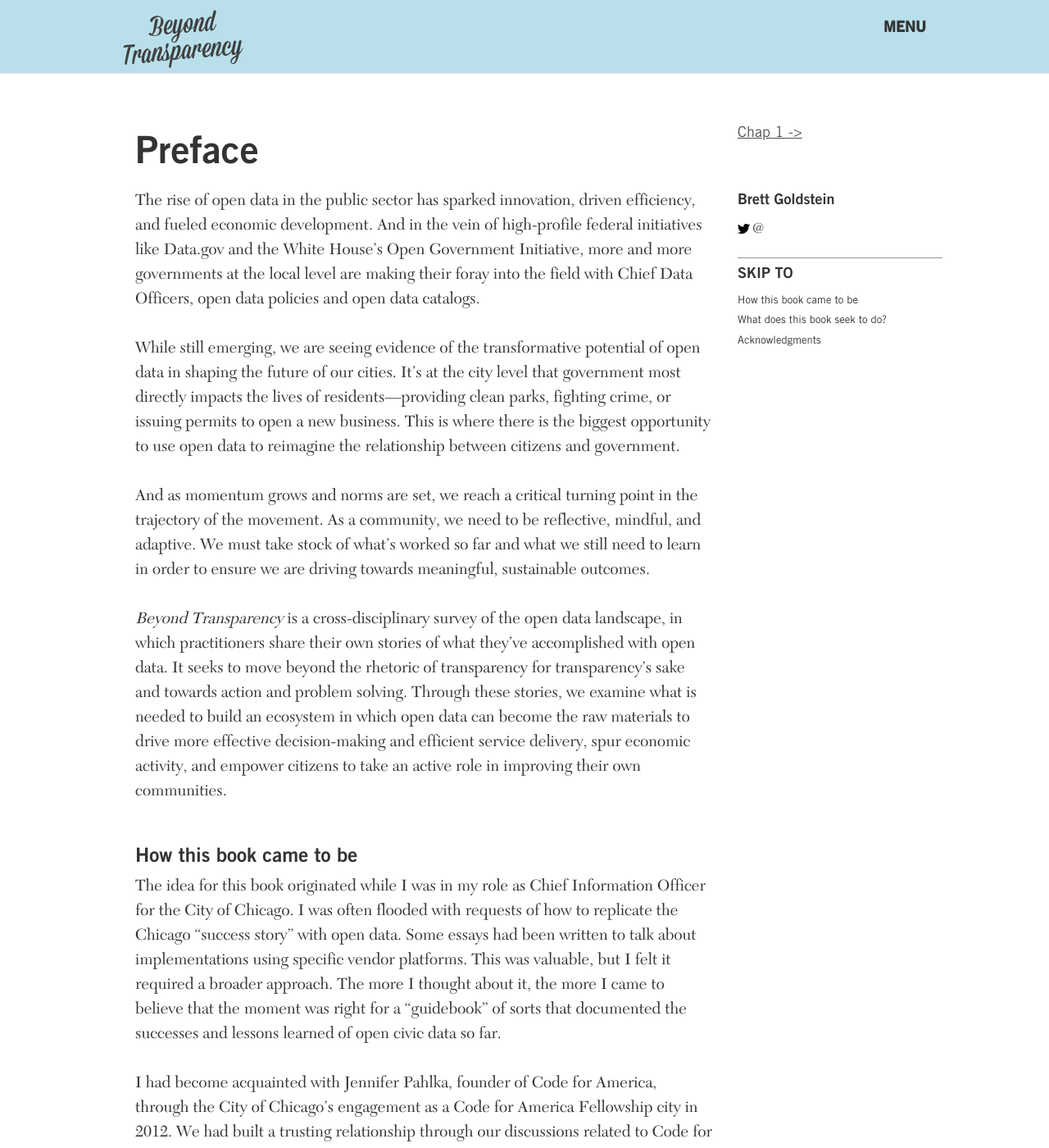
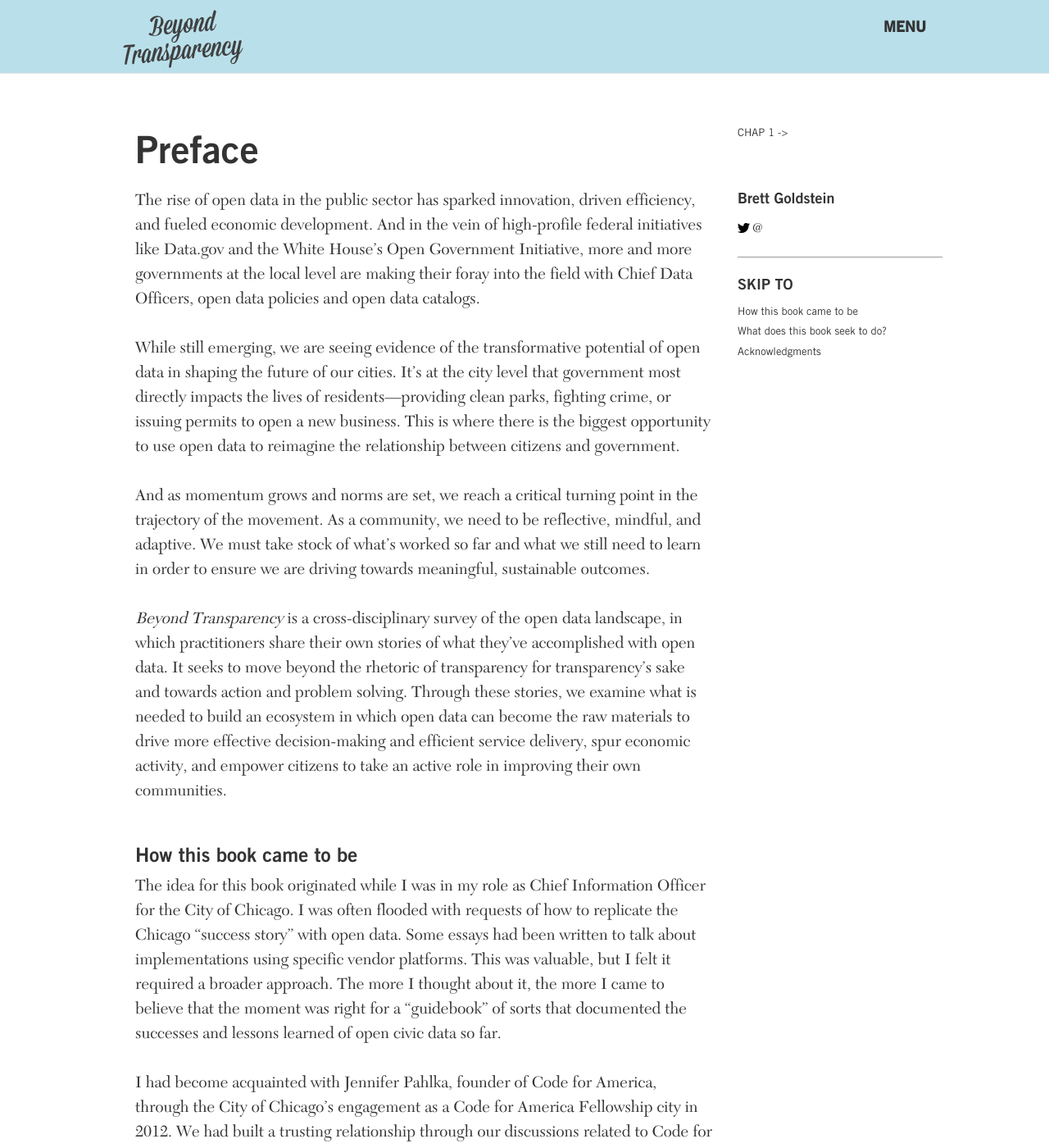
Before and after one commit to codeforamerica/beyondtransparency, a Jekyll site: the page built from chapters/chapter00.md, in a window 1280 px wide and 1400 px high. Shown: the whole window at 82% size. Built offline with Jekyll 4.4.1, drawn with Linux system fonts in a browser that asks for light colours; nearby versions of some CDN libraries; some web fonts are replaced; Markdown is read by kramdown in place of the engine named in the settings.

Commit message:
Updated the styling of the in chapter nav sidebar

```diff
--- a/css/main.css
+++ b/css/main.css
@@ -9,16 +9,13 @@ h1, h2, h3, h4, h5 {
   font-family: 'TradeGothicLTCom-Bd2';
 }
 
-a,a:visited{
-  color:#404040;
-  text-decoration:underline;
-}
-a {
-  color:#505050;
+a, a:visited{
+  color:#333;
 }
 
 a:hover {
   color: #bd2961;
+  text-decoration: none;
 }
 
 div.clear{
@@ -360,6 +357,19 @@ div.critics .attribution{
   font-size:18px;
 }
 
+.author .job-title,
+.author .employer,
+.author .about {
+  font-family: 'NewCaledoniaLT-Italic';
+  font-size: 14px;
+  line-height: 18px;
+}
+
+.author .job-title,
+.author .employer {
+  color: #777;
+}
+
 .author .twitter{
   background-image: url("/images/twitter.png");
   background-repeat: no-repeat;
@@ -368,14 +378,19 @@ div.critics .attribution{
 }
 .author .twitter a{
   text-decoration:none;
+  font-size: 16px;
 }
 .author .about{
   margin:10px 0px;
-  font-size:12px;
 }
 .in-chapter-nav{
   font-size:16px;
 }
+
+.in-chapter-nav h4 {
+  margin-top: 25px;
+}
+
 .in-chapter-nav ul{
   padding:0px;
   margin:0px;
@@ -388,6 +403,8 @@ div.critics .attribution{
 }
 .in-chapter-sidebar-content .chapter-nav-links a {
   font-family: 'TradeGothicLT';
+  text-transform: uppercase;
+  font-size: 13px;
 }
 
 .in-chapter-sidebar{
```
